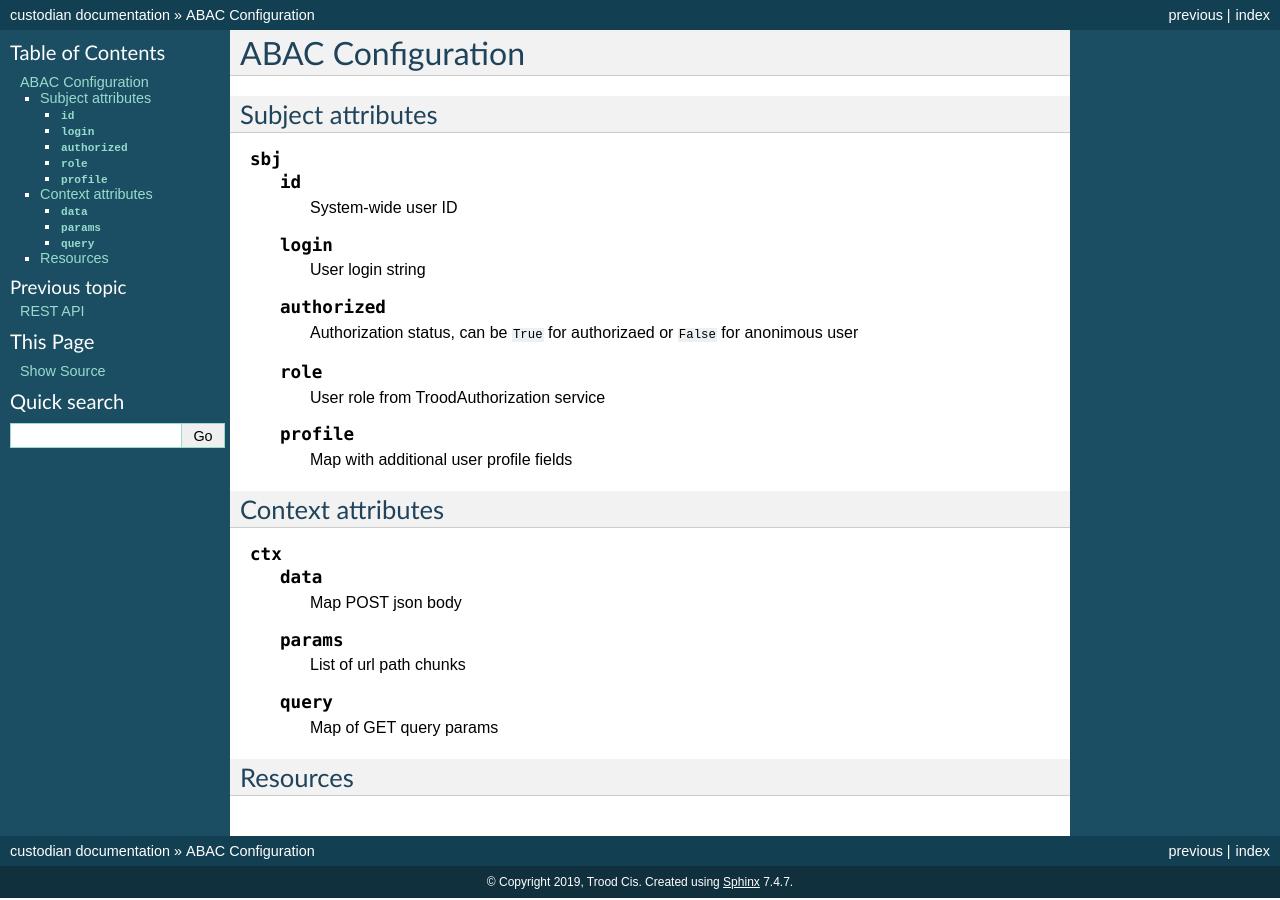
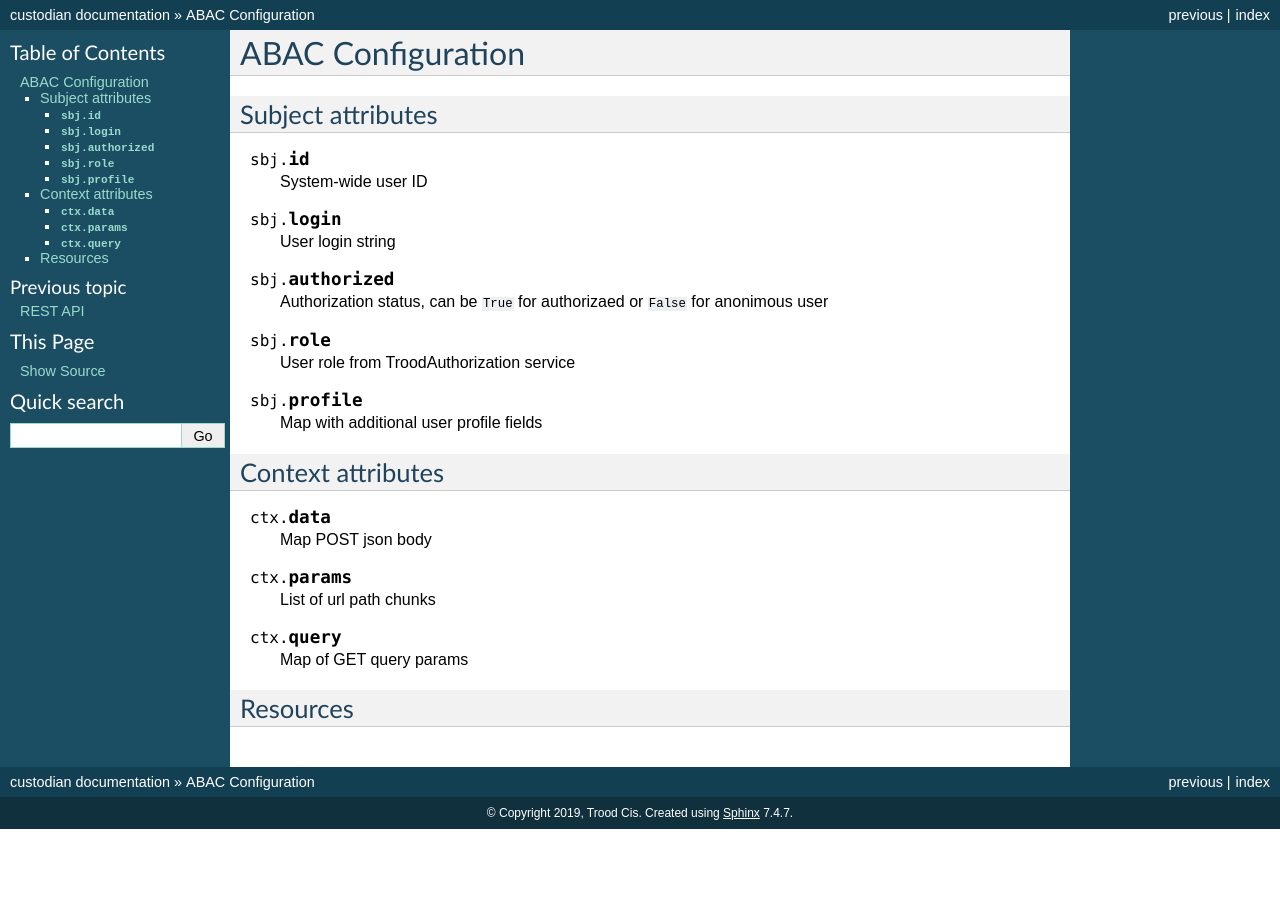
Before and after one commit to TroodInc/custodian, a Sphinx documentation site: the page built from docs/abac.rst, in a window 1280 px wide. Built offline with Sphinx 7.4.7, drawn with Linux system fonts in a browser that asks for light colours.

Commit message:
abac docs cleanup

```diff
--- a/docs/abac.rst
+++ b/docs/abac.rst
@@ -5,51 +5,47 @@ ABAC Configuration
 Subject attributes
 ------------------
 
-.. object:: sbj
+.. attribute:: sbj.id
 
-    .. attribute:: id
-
-        System-wide user ID
+    System-wide user ID
 
 
-    .. attribute:: login
+.. attribute:: sbj.login
 
-        User login string
+    User login string
 
 
-    .. attribute:: authorized
+.. attribute:: sbj.authorized
 
-        Authorization status, can be ``True`` for authorizaed or ``False`` for anonimous user
+    Authorization status, can be ``True`` for authorizaed or ``False`` for anonimous user
 
 
-    .. attribute:: role
+.. attribute:: sbj.role
 
-        User role from TroodAuthorization service
+    User role from TroodAuthorization service
 
 
-    .. attribute:: profile
+.. attribute:: sbj.profile
 
-        Map with additional user profile fields
+    Map with additional user profile fields
 
 
 Context attributes
 ------------------
 
-.. object:: ctx
+.. attribute:: ctx.data
 
-    .. attribute:: data
-
-        Map POST json body
+    Map POST json body
 
 
-    .. attribute:: params
+.. attribute:: ctx.params
 
-        List of url path chunks
+    List of url path chunks
 
 
-    .. attribute:: query
+.. attribute:: ctx.query
 
-        Map of GET query params
+    Map of GET query params
 
 
 Resources
```
